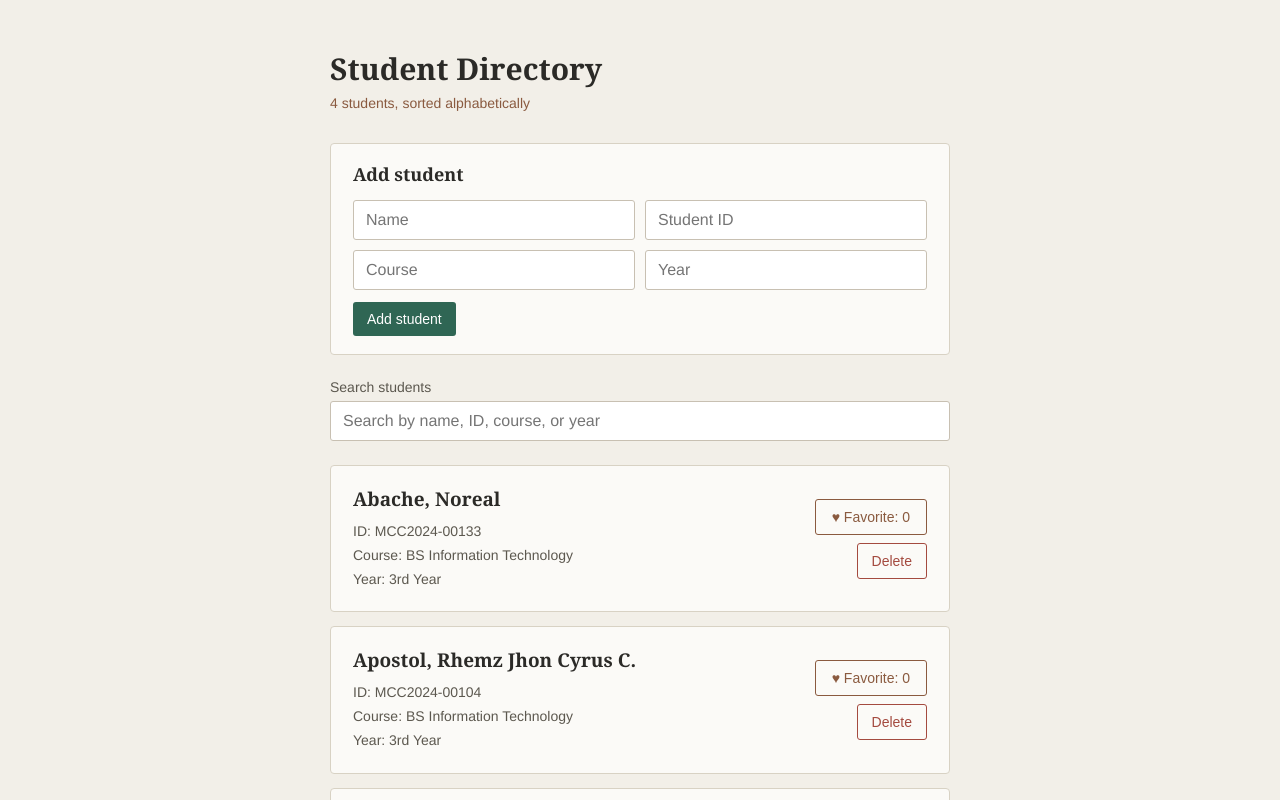
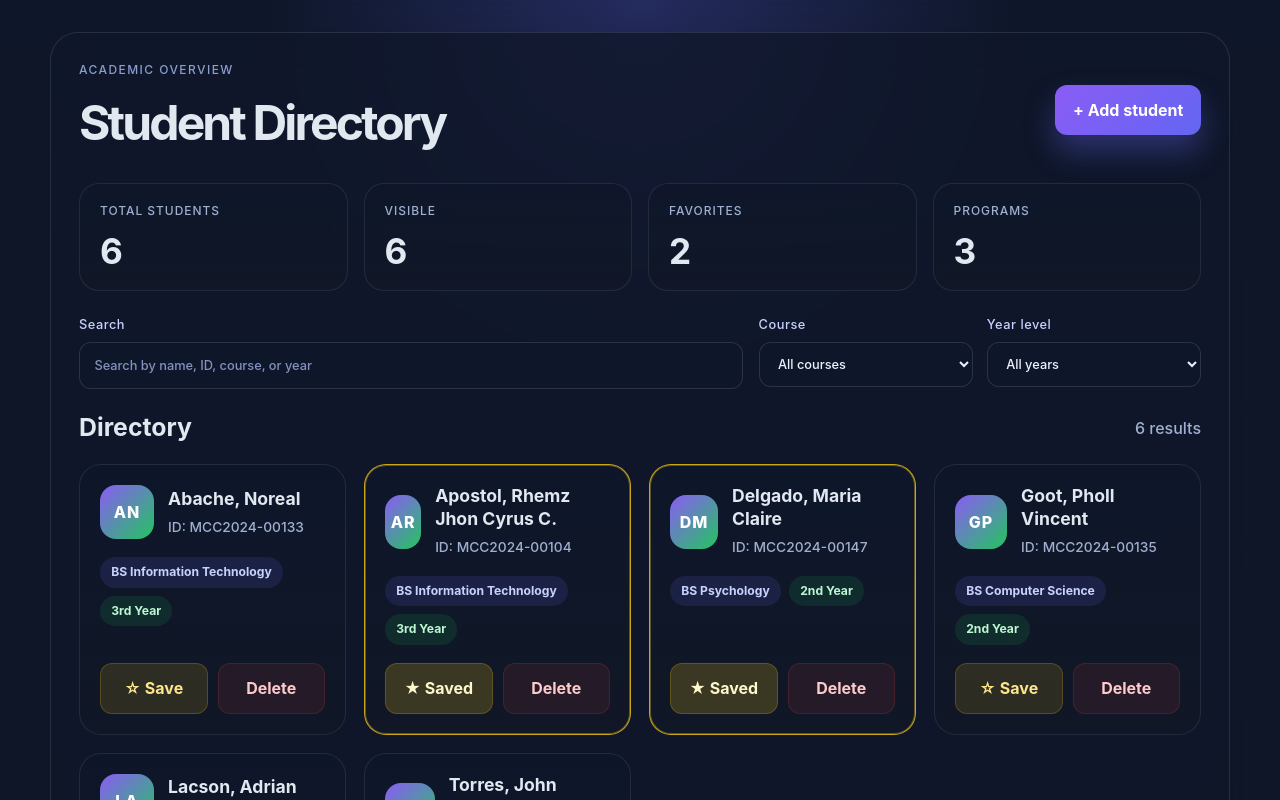
Before and after one commit to rhemzjhoncyruscapostol-source/Mini_React_Student_Directory, a React (Vite) app: page / in a window 1280 px wide. Shown: the top 800 px of the page. Built offline with nearby package versions, Linux system fonts and the light colour scheme.

Commit message:
redesign

```diff
--- a/src/App.jsx
+++ b/src/App.jsx
@@ -1,29 +1,65 @@
 import { useMemo, useState } from "react";
 import StudentCard from "./StudentCard.jsx";
 
-// Students sorted alphabetically by last name
 const initialStudents = [
-  { name: "Abache, Noreal", id: "MCC2024-00133", course: "BS Information Technology", year: "3rd Year" },
-  { name: "Apostol, Rhemz Jhon Cyrus C.", id: "MCC2024-00104", course: "BS Information Technology", year: "3rd Year" },
-  { name: "Goot, Pholl Vincent", id: "MCC2024-00135", course: "BS Information Technology", year: "3rd Year" },
-  { name: "Torres, John Francis", id: "MCC2024-00136", course: "BS Information Technology", year: "3rd Year" },
+  { name: "Abache, Noreal", id: "MCC2024-00133", course: "BS Information Technology", year: "3rd Year", favorite: false },
+  { name: "Apostol, Rhemz Jhon Cyrus C.", id: "MCC2024-00104", course: "BS Information Technology", year: "3rd Year", favorite: true },
+  { name: "Goot, Pholl Vincent", id: "MCC2024-00135", course: "BS Computer Science", year: "2nd Year", favorite: false },
+  { name: "Torres, John Francis", id: "MCC2024-00136", course: "BS Information Technology", year: "4th Year", favorite: false },
+  { name: "Delgado, Maria Claire", id: "MCC2024-00147", course: "BS Psychology", year: "2nd Year", favorite: true },
+  { name: "Lacson, Adrian", id: "MCC2024-00152", course: "BS Computer Science", year: "1st Year", favorite: false },
 ];
+
+const defaultForm = { name: "", id: "", course: "", year: "" };
 
 export default function App() {
   const [students, setStudents] = useState(initialStudents);
   const [searchTerm, setSearchTerm] = useState("");
-  const [form, setForm] = useState({ name: "", id: "", course: "", year: "" });
+  const [selectedCourse, setSelectedCourse] = useState("All courses");
+  const [selectedYear, setSelectedYear] = useState("All years");
+  const [showForm, setShowForm] = useState(false);
+  const [form, setForm] = useState(defaultForm);
+
+  const courseOptions = useMemo(
+    () => ["All courses", ...new Set(students.map((student) => student.course))],
+    [students]
+  );
+
+  const yearOptions = useMemo(
+    () => ["All years", ...new Set(students.map((student) => student.year))],
+    [students]
+  );
 
   const filteredStudents = useMemo(() => {
     const normalizedSearch = searchTerm.trim().toLowerCase();
 
     return students
-      .filter((student) =>
+      .filter((student) => {
+        const matchesSearch =
+          normalizedSearch.length === 0 ||
           [student.name, student.id, student.course, student.year]
-          .some((value) => value.toLowerCase().includes(normalizedSearch))
-      )
+            .some((value) => value.toLowerCase().includes(normalizedSearch));
+
+        const matchesCourse =
+          selectedCourse === "All courses" || student.course === selectedCourse;
+        const matchesYear = selectedYear === "All years" || student.year === selectedYear;
+
+        return matchesSearch && matchesCourse && matchesYear;
+      })
       .sort((first, second) => first.name.localeCompare(second.name));
-  }, [searchTerm, students]);
+  }, [searchTerm, selectedCourse, selectedYear, students]);
+
+  const stats = useMemo(() => {
+    const totalFavorites = students.filter((student) => student.favorite).length;
+    const totalCourses = new Set(students.map((student) => student.course)).size;
+
+    return {
+      totalStudents: students.length,
+      visibleStudents: filteredStudents.length,
+      favoriteStudents: totalFavorites,
+      totalCourses,
+    };
+  }, [filteredStudents.length, students]);
 
   function handleFormChange(event) {
     const { name, value } = event.target;
@@ -38,14 +74,20 @@ export default function App() {
       id: form.id.trim(),
       course: form.course.trim(),
       year: form.year.trim(),
+      favorite: false,
     };
 
     if (!newStudent.name || !newStudent.id || !newStudent.course || !newStudent.year) {
       return;
     }
 
-    setStudents((currentStudents) => [...currentStudents, newStudent]);
-    setForm({ name: "", id: "", course: "", year: "" });
+    setStudents((currentStudents) =>
+      [...currentStudents, newStudent].sort((first, second) => first.name.localeCompare(second.name))
+    );
+    setForm(defaultForm);
+    setShowForm(false);
+    setSelectedCourse("All courses");
+    setSelectedYear("All years");
   }
 
   function handleDeleteStudent(studentId) {
@@ -54,34 +96,112 @@ export default function App() {
     );
   }
 
+  function handleToggleFavorite(studentId) {
+    setStudents((currentStudents) =>
+      currentStudents.map((student) =>
+        student.id === studentId ? { ...student, favorite: !student.favorite } : student
+      )
+    );
+  }
+
   return (
-    <div className="directory">
-      <div className="directory-inner">
-        <div className="directory-header">
+    <div className="directory-shell">
+      <div className="directory-panel">
+        <header className="topbar">
+          <div>
+            <p className="eyebrow">Academic overview</p>
             <h1>Student Directory</h1>
-          <p>{students.length} students, sorted alphabetically</p>
           </div>
+          <button className="primary-button" type="button" onClick={() => setShowForm((open) => !open)}>
+            {showForm ? "Close form" : "+ Add student"}
+          </button>
+        </header>
 
-        <form className="student-form" onSubmit={handleAddStudent}>
-          <h2>Add student</h2>
-          <div className="form-grid">
-            <input name="name" value={form.name} onChange={handleFormChange} placeholder="Name" aria-label="Student name" required />
-            <input name="id" value={form.id} onChange={handleFormChange} placeholder="Student ID" aria-label="Student ID" required />
-            <input name="course" value={form.course} onChange={handleFormChange} placeholder="Course" aria-label="Course" required />
-            <input name="year" value={form.year} onChange={handleFormChange} placeholder="Year" aria-label="Year" required />
+        <section className="stats-grid" aria-label="Student summary statistics">
+          <div className="stat-card">
+            <span>Total students</span>
+            <strong>{stats.totalStudents}</strong>
           </div>
-          <button className="add-btn" type="submit">Add student</button>
-        </form>
+          <div className="stat-card">
+            <span>Visible</span>
+            <strong>{stats.visibleStudents}</strong>
+          </div>
+          <div className="stat-card">
+            <span>Favorites</span>
+            <strong>{stats.favoriteStudents}</strong>
+          </div>
+          <div className="stat-card">
+            <span>Programs</span>
+            <strong>{stats.totalCourses}</strong>
+          </div>
+        </section>
 
-        <label className="search-label" htmlFor="student-search">Search students</label>
+        <section className="toolbar">
+          <label className="search-field" htmlFor="student-search">
+            <span>Search</span>
             <input
-          className="search-input"
               id="student-search"
               type="search"
               value={searchTerm}
               onChange={(event) => setSearchTerm(event.target.value)}
               placeholder="Search by name, ID, course, or year"
             />
+          </label>
+
+          <div className="filter-row">
+            <label>
+              <span>Course</span>
+              <select value={selectedCourse} onChange={(event) => setSelectedCourse(event.target.value)}>
+                {courseOptions.map((course) => (
+                  <option key={course} value={course}>
+                    {course}
+                  </option>
+                ))}
+              </select>
+            </label>
+
+            <label>
+              <span>Year level</span>
+              <select value={selectedYear} onChange={(event) => setSelectedYear(event.target.value)}>
+                {yearOptions.map((year) => (
+                  <option key={year} value={year}>
+                    {year}
+                  </option>
+                ))}
+              </select>
+            </label>
+          </div>
+        </section>
+
+        {showForm && (
+          <form className="student-form" onSubmit={handleAddStudent}>
+            <div className="form-header">
+              <h2>Add student</h2>
+              <p>New entries appear instantly in the directory.</p>
+            </div>
+
+            <div className="form-grid">
+              <input name="name" value={form.name} onChange={handleFormChange} placeholder="Full name" aria-label="Student name" required />
+              <input name="id" value={form.id} onChange={handleFormChange} placeholder="Student ID" aria-label="Student ID" required />
+              <input name="course" value={form.course} onChange={handleFormChange} placeholder="Course" aria-label="Course" required />
+              <input name="year" value={form.year} onChange={handleFormChange} placeholder="Year level" aria-label="Year" required />
+            </div>
+
+            <div className="form-actions">
+              <button className="secondary-button" type="button" onClick={() => setShowForm(false)}>
+                Cancel
+              </button>
+              <button className="primary-button" type="submit">
+                Save student
+              </button>
+            </div>
+          </form>
+        )}
+
+        <div className="directory-header-row">
+          <h2>Directory</h2>
+          <span>{filteredStudents.length} result{filteredStudents.length === 1 ? "" : "s"}</span>
+        </div>
 
         <div className="card-list">
           {filteredStudents.map((student) => (
@@ -89,9 +209,16 @@ export default function App() {
               key={student.id}
               {...student}
               onDelete={handleDeleteStudent}
+              onToggleFavorite={handleToggleFavorite}
             />
           ))}
-          {filteredStudents.length === 0 && <p className="empty-state">No students found.</p>}
+
+          {filteredStudents.length === 0 && (
+            <div className="empty-state">
+              <h3>No students found</h3>
+              <p>Try another search or add a new record.</p>
+            </div>
+          )}
         </div>
       </div>
     </div>
--- a/src/StudentCard.jsx
+++ b/src/StudentCard.jsx
@@ -1,28 +1,49 @@
-import { useState } from "react";
-
-export default function StudentCard({ name, id, course, year, onDelete }) {
-  const [favorites, setFavorites] = useState(0);
+export default function StudentCard({
+  name,
+  id,
+  course,
+  year,
+  favorite,
+  onDelete,
+  onToggleFavorite,
+}) {
+  const initials = name
+    .split(/[,\s]+/)
+    .filter(Boolean)
+    .slice(0, 2)
+    .map((part) => part[0]?.toUpperCase() ?? "")
+    .join("") || "ST";
 
   return (
-    <div className="student-card">
-      <div>
-        <h3>{name}</h3>
-        <div className="details">
-          <div>ID: {id}</div>
-          <div>Course: {course}</div>
-          <div>Year: {year}</div>
+    <article className={`student-card ${favorite ? "is-favorite" : ""}`}>
+      <div className="student-card__top">
+        <div className="avatar" aria-label={`${name} initials`}>
+          {initials}
         </div>
+
+        <div className="student-info">
+          <h3>{name}</h3>
+          <p className="student-id">ID: {id}</p>
+        </div>
+      </div>
+
+      <div className="student-tags">
+        <span className="tag tag-course">{course}</span>
+        <span className="tag tag-year">{year}</span>
       </div>
 
       <div className="card-actions">
         <button
-          className={`favorite-btn ${favorites > 0 ? "active" : ""}`}
-          onClick={() => setFavorites(favorites + 1)}
+          type="button"
+          className={`favorite-btn ${favorite ? "active" : ""}`}
+          onClick={() => onToggleFavorite(id)}
         >
-          ♥ Favorite: {favorites}
+          {favorite ? "★ Saved" : "☆ Save"}
         </button>
-        <button className="delete-btn" onClick={() => onDelete(id)}>Delete</button>
+        <button type="button" className="delete-btn" onClick={() => onDelete(id)}>
+          Delete
+        </button>
       </div>
-    </div>
+    </article>
   );
 }
--- a/src/index.css
+++ b/src/index.css
@@ -1,178 +1,407 @@
+:root {
+  font-family: Inter, "Segoe UI", sans-serif;
+  line-height: 1.5;
+  font-weight: 500;
+  color: #ebf1ff;
+  background: #0f172a;
+  font-synthesis: none;
+  text-rendering: optimizeLegibility;
+  -webkit-font-smoothing: antialiased;
+  -moz-osx-font-smoothing: grayscale;
+}
+
 * {
   box-sizing: border-box;
 }
 
+html {
+  scroll-behavior: smooth;
+}
+
 body {
   margin: 0;
-  background-color: #f2efe8;
-  font-family: "Helvetica Neue", Arial, sans-serif;
+  min-height: 100vh;
+  background:
+    radial-gradient(circle at top, rgba(99, 102, 241, 0.28), transparent 30%),
+    linear-gradient(180deg, #0f172a 0%, #111827 100%);
+  color: #e2e8f0;
 }
 
-.directory {
-  min-height: 100vh;
-  padding: 48px 20px;
+button,
+input,
+select {
+  font: inherit;
 }
 
-.directory-inner {
-  max-width: 620px;
-  margin: 0 auto;
+button {
+  cursor: pointer;
 }
 
-.directory-header {
-  margin-bottom: 32px;
+.directory-shell {
+  min-height: 100vh;
+  padding: 32px 18px;
 }
 
-.directory-header h1 {
-  font-family: "Georgia", serif;
-  font-size: 30px;
-  color: #2b2a27;
-  margin: 0 0 6px 0;
+.directory-panel {
+  max-width: 1180px;
+  margin: 0 auto;
+  background: rgba(15, 23, 42, 0.8);
+  border: 1px solid rgba(148, 163, 184, 0.18);
+  border-radius: 28px;
+  box-shadow: 0 24px 80px rgba(15, 23, 42, 0.45);
+  backdrop-filter: blur(18px);
+  padding: 28px;
 }
 
-.directory-header p {
+.topbar {
+  display: flex;
+  justify-content: space-between;
+  align-items: center;
+  gap: 18px;
+  margin-bottom: 24px;
+}
+
+.eyebrow {
+  margin: 0 0 8px;
+  font-size: 12px;
+  letter-spacing: 0.12em;
+  text-transform: uppercase;
+  color: #8b9ecf;
+}
+
+.topbar h1 {
   margin: 0;
-  color: #8a5a3f;
-  font-size: 14px;
+  font-size: clamp(2rem, 4vw, 3rem);
+  letter-spacing: -0.06em;
+}
+
+.primary-button,
+.secondary-button,
+.favorite-btn,
+.delete-btn {
+  border: none;
+  border-radius: 12px;
+  padding: 0.8rem 1.1rem;
+  transition: transform 0.2s ease, box-shadow 0.2s ease, opacity 0.2s ease;
+}
+
+.primary-button {
+  background: linear-gradient(135deg, #8b5cf6, #6366f1);
+  color: white;
+  font-weight: 700;
+  box-shadow: 0 16px 30px rgba(99, 102, 241, 0.35);
+}
+
+.secondary-button {
+  background: rgba(148, 163, 184, 0.08);
+  color: #dfe9ff;
+  border: 1px solid rgba(148, 163, 184, 0.16);
+}
+
+.primary-button:hover,
+.secondary-button:hover,
+.favorite-btn:hover,
+.delete-btn:hover {
+  transform: translateY(-1px);
+}
+
+.stats-grid {
+  display: grid;
+  grid-template-columns: repeat(4, minmax(0, 1fr));
+  gap: 16px;
+  margin-bottom: 24px;
+}
+
+.stat-card {
+  background: linear-gradient(180deg, rgba(15, 23, 42, 0.72), rgba(17, 24, 39, 0.92));
+  border: 1px solid rgba(148, 163, 184, 0.14);
+  border-radius: 20px;
+  padding: 18px 20px;
+}
+
+.stat-card span {
+  display: block;
+  color: #a0b0d1;
+  font-size: 0.75rem;
+  text-transform: uppercase;
+  letter-spacing: 0.08em;
+}
+
+.stat-card strong {
+  display: block;
+  margin-top: 10px;
+  font-size: clamp(1.5rem, 3vw, 2.2rem);
+  line-height: 1.2;
+}
+
+.toolbar {
+  display: grid;
+  grid-template-columns: 1.2fr 0.8fr;
+  gap: 16px;
+  margin-bottom: 20px;
+}
+
+.search-field,
+.filter-row label,
+.student-form label {
+  display: flex;
+  flex-direction: column;
+  gap: 8px;
+  color: #c7d2fe;
+  font-size: 0.8rem;
+  letter-spacing: 0.04em;
+}
+
+.search-field input,
+.filter-row select,
+.form-grid input {
+  width: 100%;
+  border: 1px solid rgba(148, 163, 184, 0.2);
+  border-radius: 12px;
+  background: rgba(15, 23, 42, 0.5);
+  color: #edf2ff;
+  padding: 0.8rem 0.9rem;
+}
+
+.search-field input::placeholder,
+.form-grid input::placeholder {
+  color: #8392be;
+}
+
+.filter-row {
+  display: grid;
+  grid-template-columns: repeat(2, minmax(0, 1fr));
+  gap: 14px;
 }
 
 .student-form {
-  border: 1px solid #d8d2c4;
-  border-radius: 4px;
-  padding: 18px 22px;
+  background: rgba(15, 23, 42, 0.66);
+  border: 1px solid rgba(148, 163, 184, 0.18);
+  border-radius: 22px;
+  padding: 22px;
   margin-bottom: 24px;
-  background-color: #fbfaf7;
 }
 
-.student-form h2 {
-  margin: 0 0 14px;
-  font-family: "Georgia", serif;
-  font-size: 18px;
-  color: #2b2a27;
+.form-header {
+  display: flex;
+  justify-content: space-between;
+  align-items: center;
+  gap: 12px;
+  margin-bottom: 18px;
+}
+
+.form-header h2 {
+  margin: 0;
+  font-size: 1.35rem;
+}
+
+.form-header p {
+  margin: 0;
+  color: #a0b0d1;
+  font-size: 0.9rem;
 }
 
 .form-grid {
   display: grid;
-  grid-template-columns: 1fr 1fr;
-  gap: 10px;
+  grid-template-columns: repeat(2, minmax(0, 1fr));
+  gap: 14px;
 }
 
-.form-grid input,
-.search-input {
-  border: 1px solid #c8c0b2;
-  border-radius: 3px;
-  padding: 10px 12px;
-  font: inherit;
-  color: #2b2a27;
-  background: #fff;
+.form-actions {
+  display: flex;
+  justify-content: flex-end;
+  gap: 12px;
+  margin-top: 18px;
 }
 
-.add-btn,
-.delete-btn {
-  border: 0;
-  border-radius: 3px;
-  padding: 9px 14px;
-  margin-top: 12px;
-  color: #fff;
-  background: #2f6654;
-  font-size: 14px;
-  cursor: pointer;
+.directory-header-row {
+  display: flex;
+  justify-content: space-between;
+  align-items: center;
+  gap: 12px;
+  margin: 6px 0 18px;
 }
 
-.search-label {
-  display: block;
-  margin-bottom: 6px;
-  color: #5c584f;
-  font-size: 14px;
+.directory-header-row h2 {
+  margin: 0;
+  font-size: 1.55rem;
 }
 
-.search-input {
-  width: 100%;
-  margin-bottom: 24px;
+.directory-header-row span {
+  color: #a0b0d1;
 }
 
 .card-list {
+  display: grid;
+  grid-template-columns: repeat(auto-fit, minmax(260px, 1fr));
+  gap: 18px;
+}
+
+.student-card {
+  background: linear-gradient(180deg, rgba(15, 23, 42, 0.85), rgba(17, 24, 39, 0.9));
+  border: 1px solid rgba(148, 163, 184, 0.14);
+  border-radius: 22px;
+  padding: 20px;
   display: flex;
   flex-direction: column;
+  gap: 18px;
+  transition: border-color 0.2s ease, transform 0.2s ease;
+}
+
+.student-card:hover {
+  transform: translateY(-2px);
+  border-color: rgba(129, 140, 248, 0.5);
+}
+
+.student-card.is-favorite {
+  border-color: rgba(250, 204, 21, 0.8);
+  box-shadow: inset 0 0 0 1px rgba(250, 204, 21, 0.35);
+}
+
+.student-card__top {
+  display: flex;
+  align-items: center;
   gap: 14px;
 }
 
-.student-card {
-  border: 1px solid #d8d2c4;
-  border-radius: 4px;
-  padding: 20px 22px;
-  background-color: #fbfaf7;
+.avatar {
+  width: 54px;
+  height: 54px;
+  border-radius: 16px;
+  display: grid;
+  place-items: center;
+  background: linear-gradient(135deg, #8b5cf6, #22c55e);
+  color: white;
+  font-weight: 800;
+  letter-spacing: 0.06em;
+}
+
+.student-info {
+  min-width: 0;
+}
+
+.student-info h3 {
+  margin: 0;
+  font-size: 1.1rem;
+  line-height: 1.3;
+  overflow-wrap: anywhere;
+}
+
+.student-id {
+  margin: 6px 0 0;
+  color: #a0b0d1;
+  font-size: 0.86rem;
+}
+
+.student-tags {
   display: flex;
-  justify-content: space-between;
+  flex-wrap: wrap;
+  gap: 8px;
+}
+
+.tag {
+  display: inline-flex;
   align-items: center;
-  gap: 16px;
+  border-radius: 999px;
+  padding: 0.38rem 0.7rem;
+  font-size: 0.76rem;
+  font-weight: 700;
+}
+
+.tag-course {
+  background: rgba(99, 102, 241, 0.14);
+  color: #c7d2fe;
+}
+
+.tag-year {
+  background: rgba(34, 197, 94, 0.12);
+  color: #bbf7d0;
 }
 
 .card-actions {
   display: flex;
-  flex-direction: column;
-  align-items: flex-end;
+  justify-content: space-between;
+  gap: 10px;
+  margin-top: auto;
 }
 
-.student-card h3 {
-  margin: 0 0 8px 0;
-  font-family: "Georgia", serif;
-  font-size: 19px;
-  color: #2b2a27;
-}
-
-.student-card .details {
-  font-size: 14px;
-  color: #5c584f;
-  line-height: 1.7;
+.favorite-btn,
+.delete-btn {
+  flex: 1;
+  font-weight: 700;
 }
 
 .favorite-btn {
-  border: 1px solid #8a5a3f;
-  background: transparent;
-  color: #8a5a3f;
-  border-radius: 3px;
-  padding: 9px 16px;
-  font-size: 14px;
-  cursor: pointer;
-  white-space: nowrap;
-  transition: background 0.15s ease, color 0.15s ease;
+  background: rgba(250, 204, 21, 0.12);
+  color: #fde68a;
+  border: 1px solid rgba(250, 204, 21, 0.2);
 }
 
 .favorite-btn.active {
-  background: #8a5a3f;
-  color: #fbfaf7;
+  background: rgba(250, 204, 21, 0.18);
+  color: #fff7cc;
 }
 
 .delete-btn {
-  margin-top: 8px;
-  background: transparent;
-  border: 1px solid #a44a3f;
-  color: #a44a3f;
+  background: rgba(239, 68, 68, 0.09);
+  color: #fecaca;
+  border: 1px solid rgba(239, 68, 68, 0.16);
 }
 
 .empty-state {
-  color: #5c584f;
+  grid-column: 1 / -1;
+  background: rgba(15, 23, 42, 0.66);
+  border: 1px dashed rgba(148, 163, 184, 0.3);
+  border-radius: 22px;
+  padding: 32px 20px;
   text-align: center;
+  color: #cbd5e1;
 }
 
-@media (max-width: 520px) {
+.empty-state h3 {
+  margin: 0 0 8px;
+  font-size: 1.45rem;
+}
+
+.empty-state p {
+  margin: 0;
+  color: #a0b0d1;
+}
+
+@media (max-width: 860px) {
+  .stats-grid {
+    grid-template-columns: repeat(2, minmax(0, 1fr));
+  }
+
+  .toolbar {
+    grid-template-columns: 1fr;
+  }
+}
+
+@media (max-width: 560px) {
+  .directory-panel {
+    padding: 18px;
+    border-radius: 20px;
+  }
+
+  .topbar,
+  .form-header,
+  .directory-header-row,
+  .card-actions {
+    flex-direction: column;
+    align-items: stretch;
+  }
+
+  .stats-grid,
+  .filter-row,
   .form-grid {
     grid-template-columns: 1fr;
   }
 
-  .student-card {
-    align-items: flex-start;
-    flex-direction: column;
-  }
-
-  .card-actions {
-    align-items: flex-start;
-    flex-direction: row;
-    gap: 8px;
-  }
-
-  .delete-btn,
-  .favorite-btn {
-    margin-top: 0;
+  .primary-button,
+  .secondary-button,
+  .favorite-btn,
+  .delete-btn {
+    width: 100%;
   }
 }
```
Lines whose indentation alone changed are shown as unchanged.
